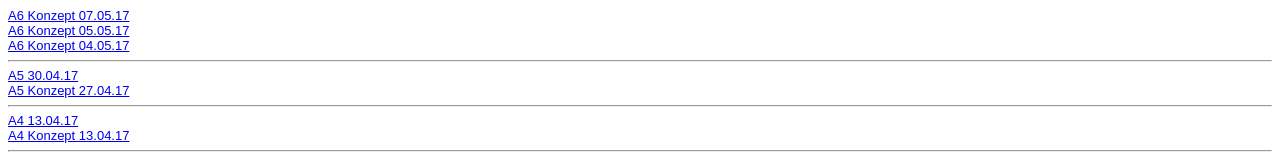
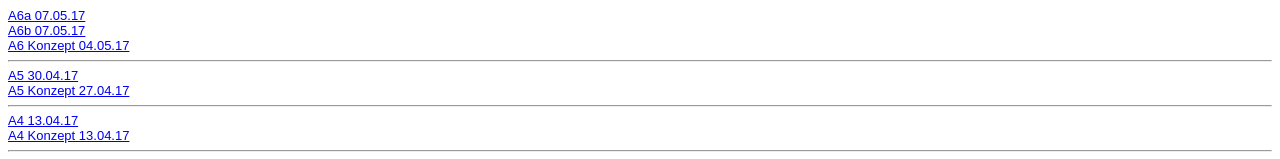
Before and after one commit to aliciaburger/EIA2, a plain HTML site: page steckbrief.htm in a window 1280 px wide. Shown: the top 159 px of the page. Drawn offline with Linux system fonts and the light colour scheme.

Commit message:
a6 aktuallisiert

```diff
--- a/steckbrief.htm
+++ b/steckbrief.htm
@@ -15,8 +15,8 @@
 <body>
 
 
-<a href="https://github.com/aliciaburger/EIA2/blob/master/Aufgabe%206/a6.ts" target="_blank">A6 Konzept 07.05.17</a><br>
-<a href="https://aliciaburger.github.io/EIA2/Aufgabe 6/6b.html" target="_blank">A6 Konzept 05.05.17</a><br>
+<a href="https://github.com/aliciaburger/EIA2/blob/master/Aufgabe%206/a6.ts" target="_blank">A6a 07.05.17</a><br>
+<a href="https://aliciaburger.github.io/EIA2/Aufgabe 6/6b.html" target="_blank">A6b 07.05.17</a><br>
 <a href="https://aliciaburger.github.io/EIA2/Aufgabe 6/konzept a6b.JPG" target="_blank">A6 Konzept 04.05.17</a><br>
 <hr>
 <a href="https://aliciaburger.github.io/EIA2/Aufgabe 5/a5.html" target="_blank">A5 30.04.17</a><br>
```
